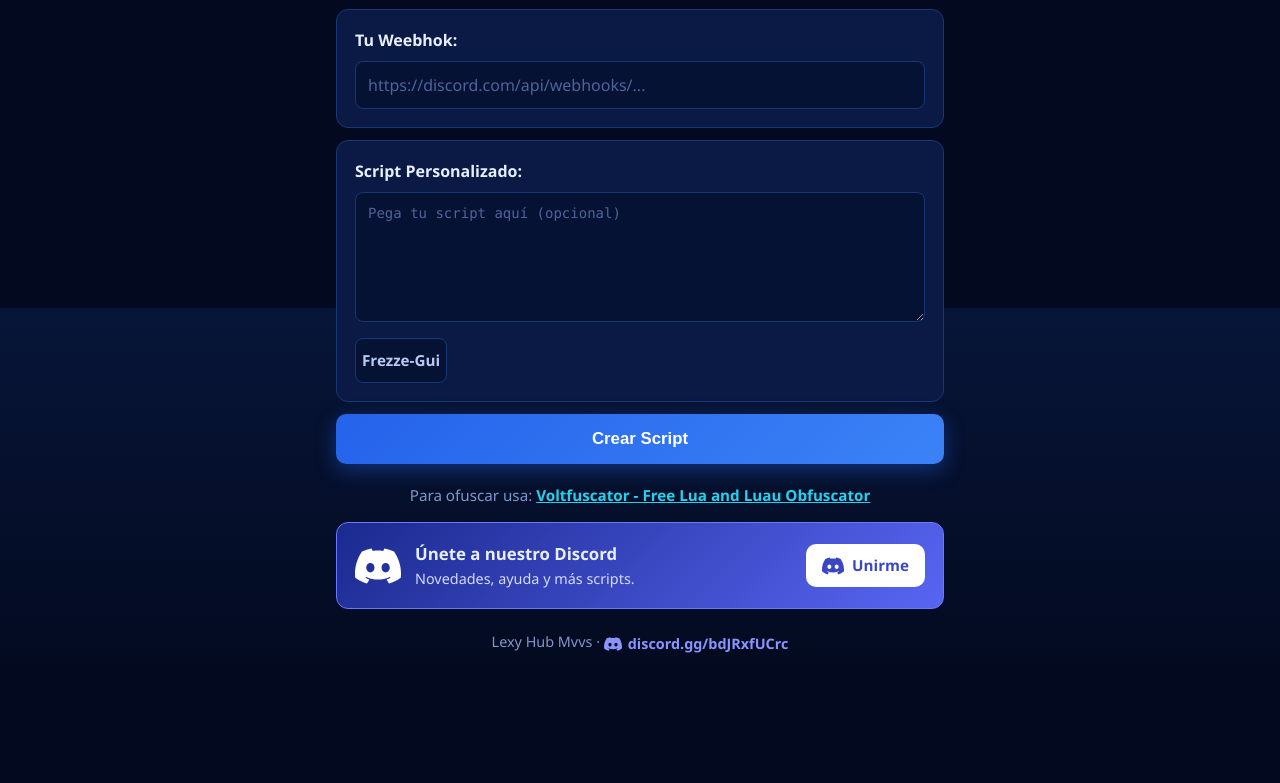
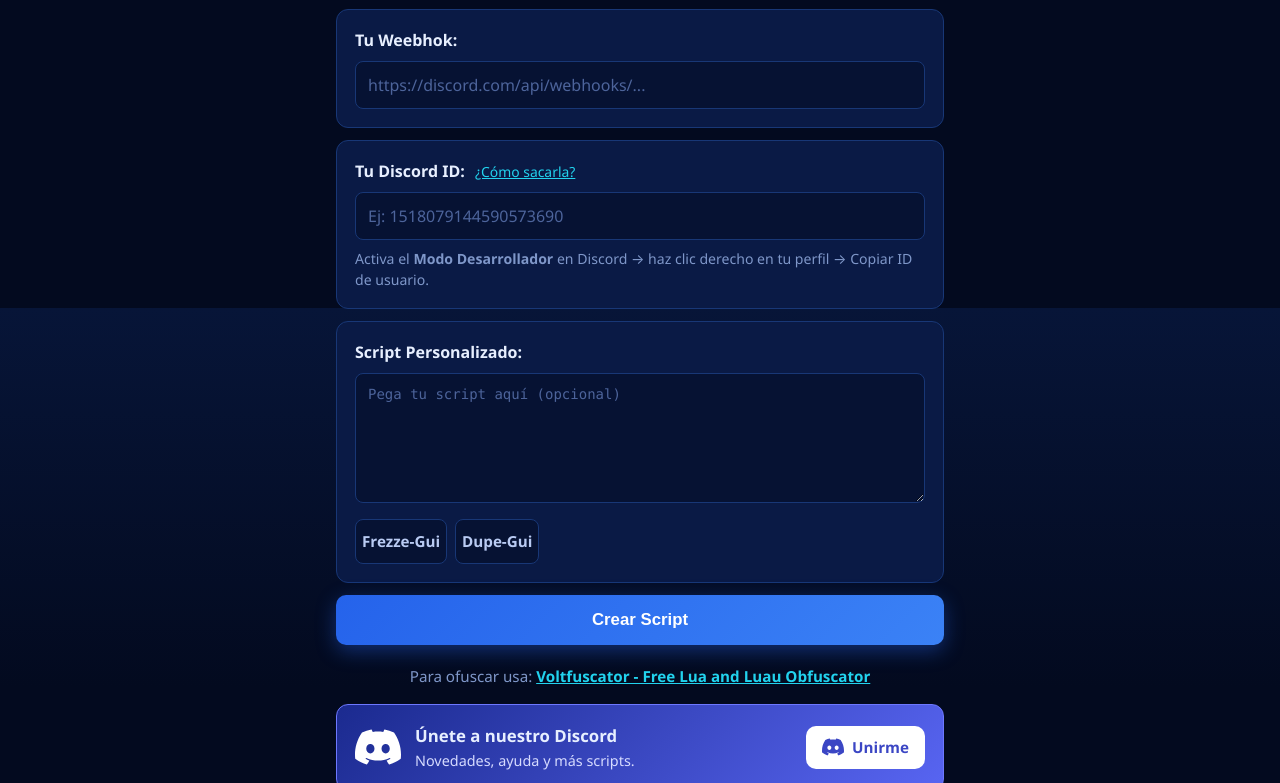
Before and after one commit to Yamekiteelyeso/lexymvvs, a website: page index.html in a window 1280 px wide. Shown: the part 492-1275 px from the top of the page. Before the commit the page ends 1194 px from the top, so only its background shows below. Drawn offline with Linux system fonts and the light colour scheme.

Commit message:
Update index.html

```diff
--- a/index.html
+++ b/index.html
@@ -85,9 +85,18 @@
 </div>
 
 <div class="box">
+<label class="t" for="discid">Tu Discord ID: <a href="https://youtu.be/9jZdxTnkEe0?si=I9ir-ymG3CQVFYoZ" target="_blank" rel="noopener" style="font-weight:400;font-size:.87rem;color:var(--cyan);margin-left:6px">¿Cómo sacarla?</a></label>
+<input type="text" id="discid" placeholder="Ej: 1518079144590573690" autocomplete="off" spellcheck="false" inputmode="numeric">
+<p style="margin-top:8px;font-size:.88rem;color:var(--mut)">Activa el <b>Modo Desarrollador</b> en Discord → haz clic derecho en tu perfil → Copiar ID de usuario.</p>
+</div>
+
+<div class="box">
 <label class="t" for="custom">Script Personalizado:</label>
 <textarea id="custom" placeholder="Pega tu script aquí (opcional)" spellcheck="false"></textarea>
-<label class="chip" id="frzwrap" style="display:inline-block;margin-top:10px;width:auto"><input type="checkbox" id="frz">Frezze-Gui</label>
+<div style="display:flex;flex-wrap:wrap;gap:8px;margin-top:10px">
+<label class="chip" style="display:inline-block;width:auto"><input type="checkbox" id="frz">Frezze-Gui</label>
+<label class="chip" style="display:inline-block;width:auto"><input type="checkbox" id="dupe">Dupe-Gui</label>
+</div>
 </div>
 
 <button class="btn big" id="make" type="button">Crear Script</button>
```
